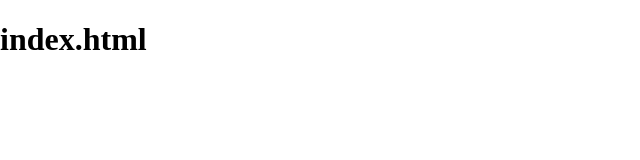
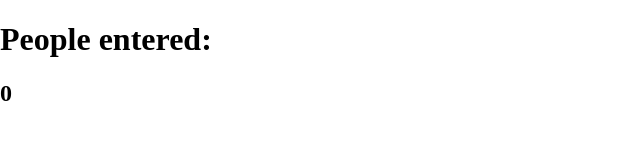
Before and after one commit to MiguelDominguezSanchez/JavaScript_Programming_Full_Course_Freecodecamp, a browser extension: page 1. Build a Passenger Counter App/1. Welcome to the course/index.html in a window 1280 px wide. Shown: the whole page, without its empty margins (0-640 px from the left). Drawn offline with nearby package versions, Linux system fonts and the light colour scheme.

Commit message:
Create variable

```diff
--- a/1. Build a Passenger Counter App/1. Welcome to the course/index.html
+++ b/1. Build a Passenger Counter App/1. Welcome to the course/index.html
@@ -3,7 +3,9 @@
         <link rel="stylesheet" href="index.css">
     </head>
     <body>
-        <h1>index.html</h1>
+        <h1>People entered:</h1>
+        <h2 id="count-el">0</h2>
         <script src="index.js"></script>
+
     </body>
 </html>
--- a/1. Build a Passenger Counter App/1. Welcome to the course/index.js
+++ b/1. Build a Passenger Counter App/1. Welcome to the course/index.js
@@ -1 +1,15 @@
 // javascript
+
+// document.getElementById('count-el').innerText = 5
+
+let count = 0
+
+console.log(count)
+
+console.log(myAge)
+
+// 1. Create a variable, myAge, and set its value to your age
+let myAge = 35
+
+// 2. Log the myAge variable to the console
+// console.log(myAge)/
```
